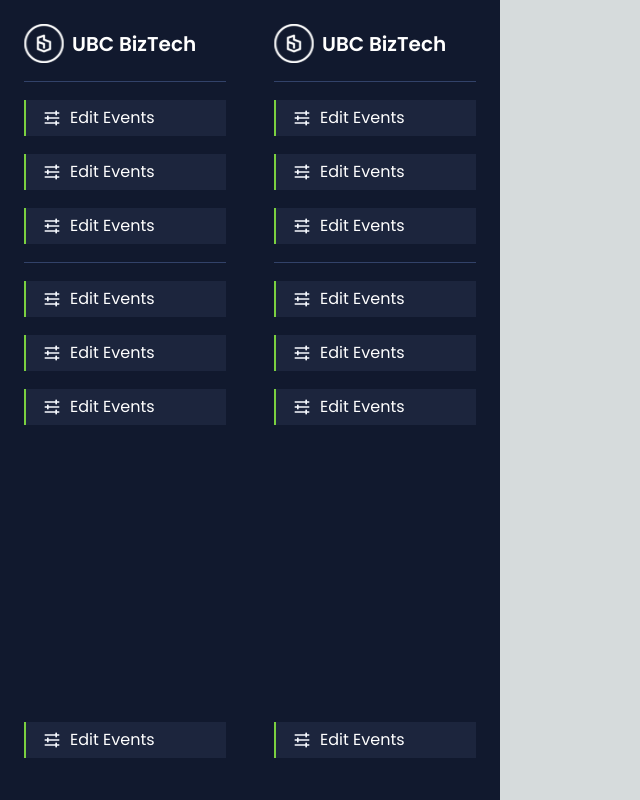
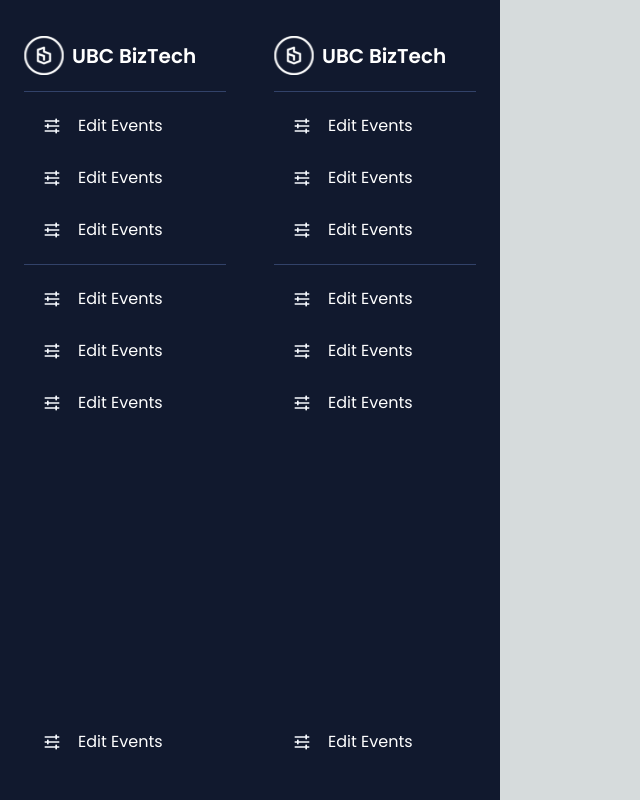
Before and after one commit to ubc-biztech/bt-web-v2, a Next.js app: page /layout in a window 1280 px wide. Shown: the whole page, without its empty margins (0-640 px from the left). Built offline with nearby package versions, Linux system fonts and the light colour scheme.

Commit message:
add tailwind styling

```diff
--- a/src/components/NavBar/Navbar.tsx
+++ b/src/components/NavBar/Navbar.tsx
@@ -4,45 +4,17 @@ import NavbarTab from "./NavbarTab";
 
 export default function Navbar() {
   return (
-    <div
-      style={{
-        paddingTop: "36px",
-        height: "100%",
-        width: "250px",
-        backgroundColor: "#11192E",
-        position: "fixed",
-        padding: "24px",
-        display: "flex",
-        flexDirection: "column",
-        justifyContent: "space-between",
-      }}
-    >
+    <div className="pt-9 h-full w-[250px] bg-events-navigation-bg fixed flex flex-col justify-between p-6">
       <div>
-        <div style={{ display: "flex", alignItems: "center", gap: "8px" }}>
+        <div className="items-center flex gap-2">
           <Image src={BiztechLogo} alt="BizTech Logo" width={40} height={40} />
-          <h5 style={{ color: "white", fontWeight: "600" }}>UBC BizTech</h5>
+          <h5 className="font-600 text-white">UBC BizTech</h5>
         </div>
-        <div
-          style={{
-            width: "100%",
-            height: "1px",
-            backgroundColor: "#324269",
-            marginBottom: "18px",
-            marginTop: "18px",
-          }}
-        ></div>
+        <div className="w-full h-px bg-navbar-tab-hover-bg mb-4 mt-4" />
         <NavbarTab />
         <NavbarTab />
         <NavbarTab />
-        <div
-          style={{
-            width: "100%",
-            height: "1px",
-            backgroundColor: "#324269",
-            marginBottom: "18px",
-            marginTop: "18px",
-          }}
-        ></div>
+        <div className="w-full h-px bg-navbar-tab-hover-bg mb-4 mt-4" />
         <NavbarTab />
         <NavbarTab />
         <NavbarTab />
--- a/src/components/NavBar/NavbarTab.tsx
+++ b/src/components/NavBar/NavbarTab.tsx
@@ -1,32 +1,30 @@
 import Image from "next/image";
 import EditIcon from "../../../public/assets/icons/settings_icon.svg";
+import Link from "next/link";
 
 const NavbarTab = () => {
+  const isSelected = false;
   return (
-    <div
-      style={{
-        height: "36px",
-        display: "flex",
-        width: "100%",
-        marginTop: "18px",
-        marginBottom: "18px",
-      }}
+    <Link
+      href=""
+      className="h-9 flex w-full mb-4 mt-4 hover:opacity-60 cursor-pointer"
     >
-      <div style={{ width: "2px", backgroundColor: "#7AD040" }}></div>
+      <div className={`w-0.5 ${isSelected && "bg-biztech-green"}`} />
       <div
-        style={{
-          display: "flex",
-          alignItems: "center",
-          gap: "8px",
-          backgroundColor: "#1C253D",
-          padding: "8px",
-          flexGrow: 1,
-        }}
+        className={`flex items-center p-2 gap-2 grow ${
+          isSelected && "bg-events-active-tab-bg"
+        }`}
       >
-          <Image src={EditIcon} alt="BizTech Logo" width={20} height={20} style={{marginLeft: "8px"}}/>
-          <h6 style={{ color: "white" }}>Edit Events</h6>
+        <Image
+          src={EditIcon}
+          alt="BizTech Logo"
+          width={20}
+          height={20}
+          className="m-2"
+        />
+        <h6 className="text-white">Edit Events</h6>
       </div>
-    </div>
+    </Link>
   );
 };
 
--- a/tailwind.config.ts
+++ b/tailwind.config.ts
@@ -19,6 +19,11 @@ const config: Config = {
         'page-bg': '#11192E',
         'form-card': '#1C253D',
       },
+      // Navbar Page Colors
+      'navbar': {
+        'tab-hover-bg': "#324269",
+
+      },
       // Events Page Colors
       'events': {
         'navigation-bg': '#11192E',
@@ -37,6 +42,7 @@ const config: Config = {
       'white-green': '#F2FAEC',
       'light-red': '#FF8686',
       'black': "#000000",
+      'white': "#ffffff",
     },
     fontFamily: {
       sans: ['Open Sans', 'sans-serif'],
```
